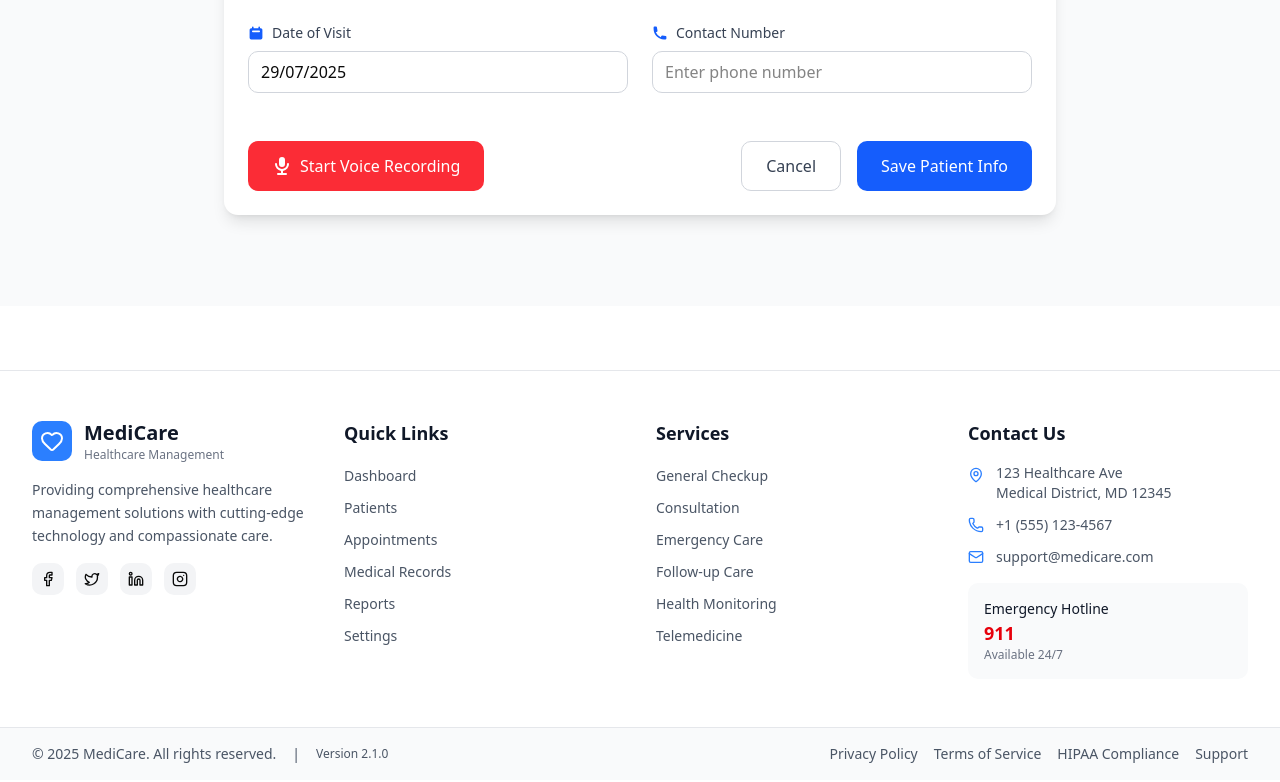
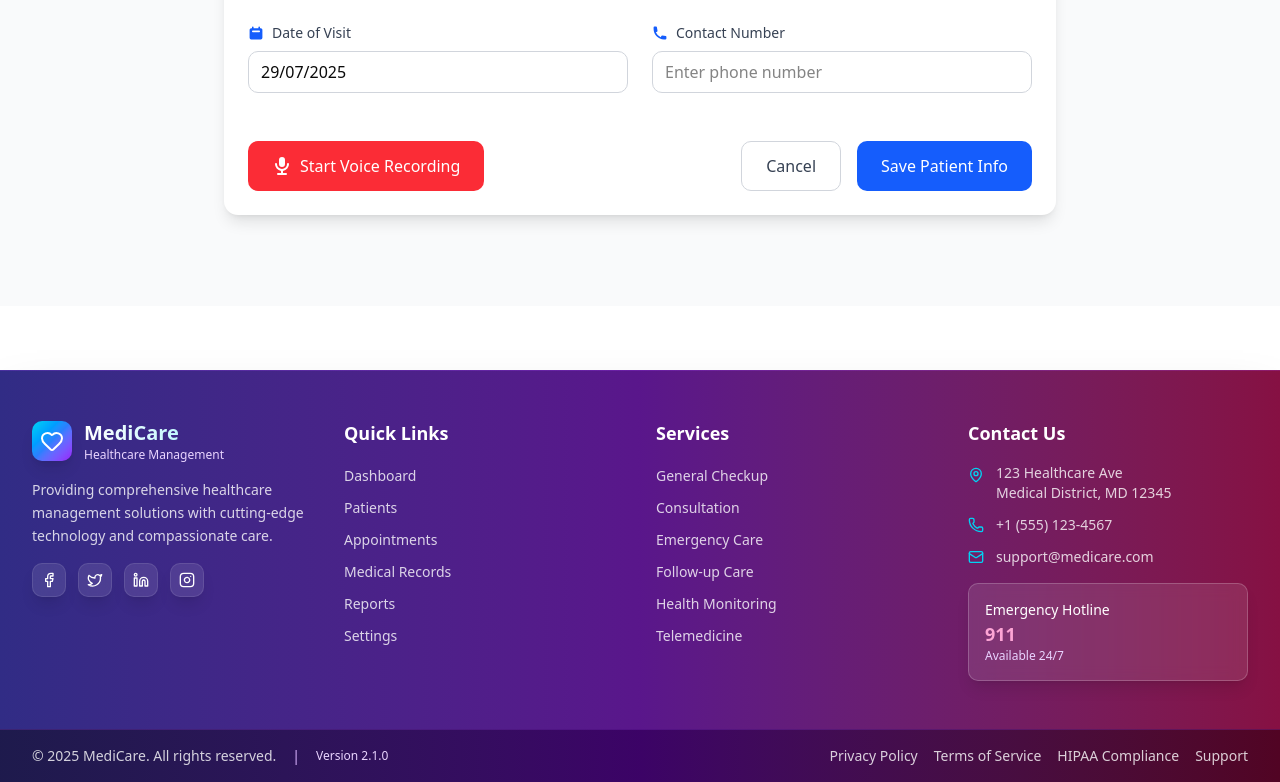
Before and after one commit to Ujjwal-singh32/automated-clinical-docs, a Next.js app: page /new-patient in a window 1280 px wide. Shown: the part 494-1276 px from the top of the page. Built offline with nearby package versions, Linux system fonts and the light colour scheme.

Commit message:
Updated Footer.jsx

```diff
--- a/src/components/ui/Footer.jsx
+++ b/src/components/ui/Footer.jsx
@@ -7,27 +7,27 @@ import {
 
 export default function MediCareFooter() {
   return (
-    <footer className="bg-white border-t border-gray-200 mt-16 w-full">
+    <footer className="bg-gradient-to-r from-indigo-900 via-purple-900 to-pink-900 border-t border-purple-500/20 shadow-2xl backdrop-blur-sm mt-16 w-full">
       {/* Main Footer Content */}
       <div className="w-full px-4 sm:px-6 lg:px-8 py-12">
         <div className="grid grid-cols-1 md:grid-cols-2 lg:grid-cols-4 gap-8 max-w-screen-xl mx-auto">
           {/* Company Info */}
           <div className="space-y-4">
             <div className="flex items-center space-x-3">
-              <div className="w-10 h-10 bg-blue-500 rounded-lg flex items-center justify-center">
+              <div className="w-10 h-10 bg-gradient-to-br from-cyan-400 via-blue-500 to-purple-600 rounded-lg flex items-center justify-center shadow-lg">
                 <Heart className="w-6 h-6 text-white" />
               </div>
               <div>
-                <h3 className="text-xl font-bold text-gray-900">MediCare</h3>
-                <p className="text-xs text-gray-500">Healthcare Management</p>
+                <h3 className="text-xl font-bold bg-gradient-to-r from-white to-cyan-200 bg-clip-text text-transparent">MediCare</h3>
+                <p className="text-xs text-purple-200">Healthcare Management</p>
               </div>
             </div>
-            <p className="text-sm text-gray-600 leading-relaxed">
+            <p className="text-sm text-white/80 leading-relaxed">
               Providing comprehensive healthcare management solutions with cutting-edge technology and compassionate care.
             </p>
             <div className="flex space-x-3">
               {[Facebook, Twitter, Linkedin, Instagram].map((Icon, idx) => (
-                <button key={idx} className="p-2 bg-gray-100 hover:bg-blue-500 hover:text-white rounded-lg transition-all duration-200">
+                <button key={idx} className="p-2 bg-white/10 hover:bg-white/20 hover:scale-110 text-white rounded-lg transition-all duration-300 backdrop-blur-sm border border-white/10 hover:border-white/20 shadow-lg">
                   <Icon className="w-4 h-4" />
                 </button>
               ))}
@@ -36,11 +36,11 @@ export default function MediCareFooter() {
 
           {/* Quick Links */}
           <div className="space-y-4">
-            <h4 className="text-lg font-semibold text-gray-900">Quick Links</h4>
+            <h4 className="text-lg font-semibold text-white">Quick Links</h4>
             <ul className="space-y-2">
               {['Dashboard', 'Patients', 'Appointments', 'Medical Records', 'Reports', 'Settings'].map((item, idx) => (
                 <li key={idx}>
-                  <a href="#" className="text-sm text-gray-600 hover:text-blue-600 transition-colors">{item}</a>
+                  <a href="#" className="text-sm text-white/80 hover:text-white hover:text-cyan-200 transition-colors duration-300">{item}</a>
                 </li>
               ))}
             </ul>
@@ -48,11 +48,11 @@ export default function MediCareFooter() {
 
           {/* Services */}
           <div className="space-y-4">
-            <h4 className="text-lg font-semibold text-gray-900">Services</h4>
+            <h4 className="text-lg font-semibold text-white">Services</h4>
             <ul className="space-y-2">
               {['General Checkup', 'Consultation', 'Emergency Care', 'Follow-up Care', 'Health Monitoring', 'Telemedicine'].map((item, idx) => (
                 <li key={idx}>
-                  <a href="#" className="text-sm text-gray-600 hover:text-blue-600 transition-colors">{item}</a>
+                  <a href="#" className="text-sm text-white/80 hover:text-white hover:text-cyan-200 transition-colors duration-300">{item}</a>
                 </li>
               ))}
             </ul>
@@ -60,45 +60,45 @@ export default function MediCareFooter() {
 
           {/* Contact Info */}
           <div className="space-y-4">
-            <h4 className="text-lg font-semibold text-gray-900">Contact Us</h4>
+            <h4 className="text-lg font-semibold text-white">Contact Us</h4>
             <div className="space-y-3">
               <div className="flex items-start space-x-3">
-                <MapPin className="w-4 h-4 text-blue-500 mt-1" />
-                <div className="text-sm text-gray-600">
+                <MapPin className="w-4 h-4 text-cyan-400 mt-1" />
+                <div className="text-sm text-white/80">
                   <p>123 Healthcare Ave</p>
                   <p>Medical District, MD 12345</p>
                 </div>
               </div>
               <div className="flex items-center space-x-3">
-                <Phone className="w-4 h-4 text-blue-500" />
-                <p className="text-sm text-gray-600">+1 (555) 123-4567</p>
+                <Phone className="w-4 h-4 text-cyan-400" />
+                <p className="text-sm text-white/80">+1 (555) 123-4567</p>
               </div>
               <div className="flex items-center space-x-3">
-                <Mail className="w-4 h-4 text-blue-500" />
-                <p className="text-sm text-gray-600">support@medicare.com</p>
+                <Mail className="w-4 h-4 text-cyan-400" />
+                <p className="text-sm text-white/80">support@medicare.com</p>
               </div>
             </div>
-            <div className="bg-gray-50 p-4 rounded-lg">
-              <p className="text-sm font-medium text-gray-900">Emergency Hotline</p>
-              <p className="text-lg font-bold text-red-600">911</p>
-              <p className="text-xs text-gray-500">Available 24/7</p>
+            <div className="bg-white/10 backdrop-blur-sm border border-white/20 p-4 rounded-lg shadow-lg">
+              <p className="text-sm font-medium text-white">Emergency Hotline</p>
+              <p className="text-lg font-bold text-pink-300">911</p>
+              <p className="text-xs text-purple-200">Available 24/7</p>
             </div>
           </div>
         </div>
       </div>
 
       {/* Bottom Footer */}
-      <div className="border-t border-gray-200 bg-gray-50 w-full">
+      <div className="border-t border-purple-500/20 bg-gradient-to-r from-indigo-950 via-purple-950 to-pink-950 w-full">
         <div className="w-full px-4 sm:px-6 lg:px-8 py-4 max-w-screen-xl mx-auto">
-          <div className="flex flex-col md:flex-row justify-between items-center space-y-2 md:space-y-0 text-sm text-gray-600">
+          <div className="flex flex-col md:flex-row justify-between items-center space-y-2 md:space-y-0 text-sm text-white/80">
             <div className="flex flex-wrap items-center space-x-2 md:space-x-4">
               <span>© 2025 MediCare. All rights reserved.</span>
-              <span className="hidden md:inline">|</span>
-              <span className="text-xs">Version 2.1.0</span>
+              <span className="hidden md:inline text-purple-300">|</span>
+              <span className="text-xs text-purple-200">Version 2.1.0</span>
             </div>
             <div className="flex flex-wrap items-center space-x-4">
               {['Privacy Policy', 'Terms of Service', 'HIPAA Compliance', 'Support'].map((item, idx) => (
-                <a key={idx} href="#" className="hover:text-blue-600 transition-colors">{item}</a>
+                <a key={idx} href="#" className="hover:text-cyan-200 transition-colors duration-300">{item}</a>
               ))}
             </div>
           </div>
```
